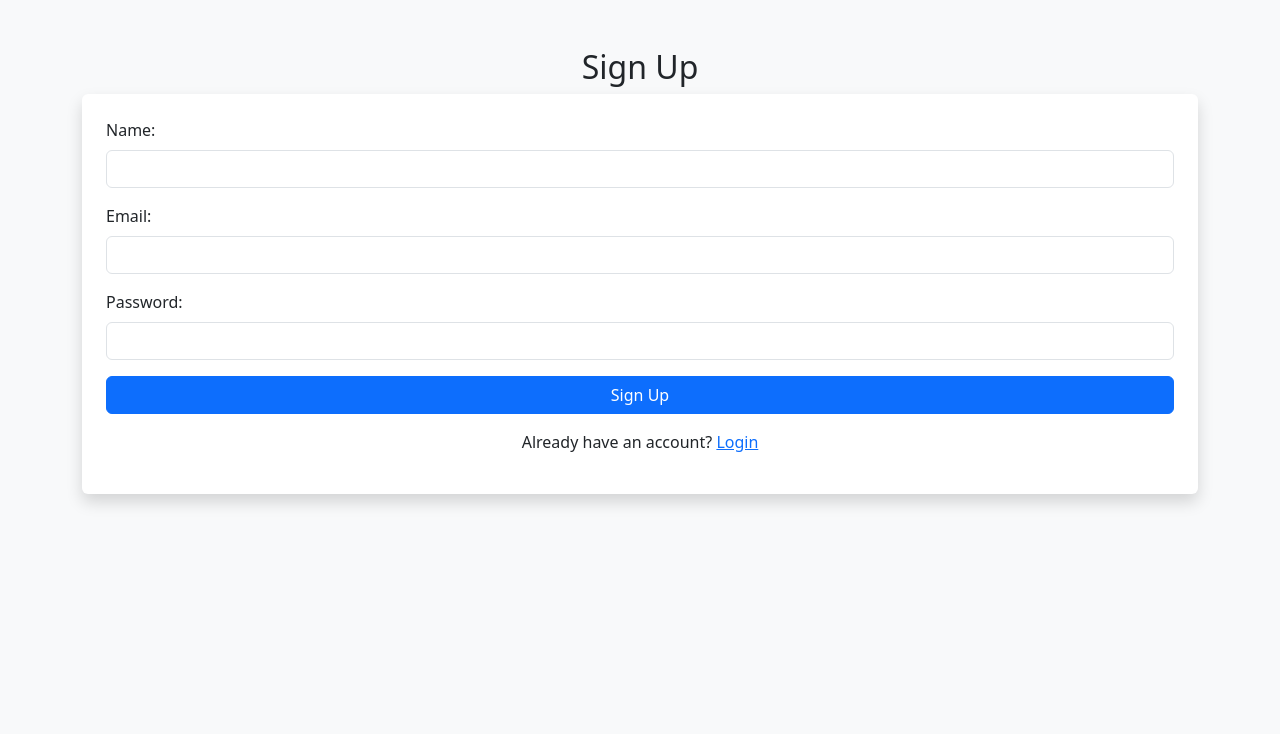
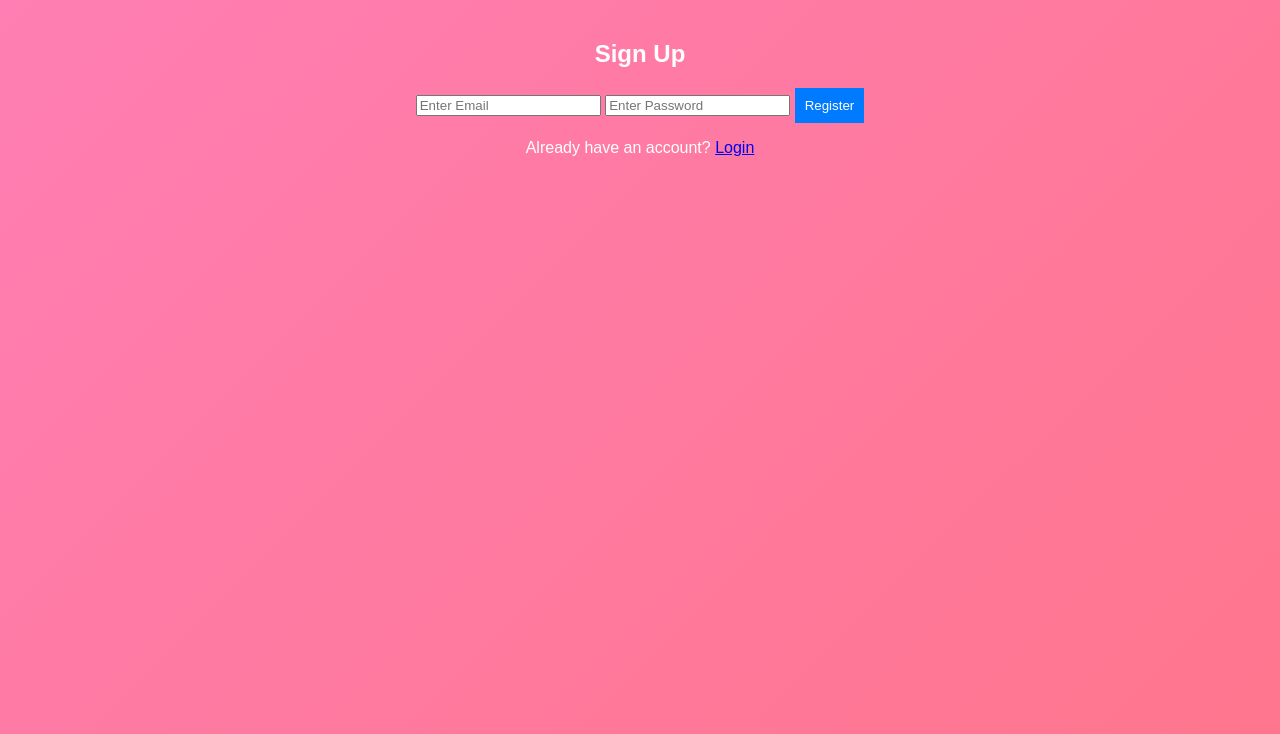
Before and after one commit to prajapati-anuj/FictionFactory, a Flask app: template templates/signup.html in a window 1280 px wide. Shown: the top 734 px of the page. Run offline with Flask 3, Linux system fonts and the light colour scheme; the template is opened without the code that fills it, so the values that code supplies are empty; some libraries are stand-ins or nearby versions.

Commit message:
added databse

```diff
--- a/app.py
+++ b/app.py
@@ -16,6 +16,7 @@ model = genai.GenerativeModel("gemini-1.5-flash")
 # MongoDB Configuration
 app.config["MONGO_URI"] = "mongodb://localhost:27017/StoryWriterDB"
 mongo = PyMongo(app)
+stories_collection = mongo.db.stories  # Collection to store stories
 
 # Configure Upload Folder & Allowed Extensions
 UPLOAD_FOLDER = "static/uploads"
@@ -70,6 +71,15 @@ def generate_story():
             story_text = response.text
             story_title = extract_title(story_text)  # Generate a proper title
             formatted_story = format_story(story_text)  # Format into paragraphs
+
+            story_data = {
+                "title": story_title,
+                "genre": selected_genre,
+                "key_points": key_points,
+                "story": formatted_story
+            }
+            stories_collection.insert_one(story_data)
+
             return render_template("story.html", story=formatted_story, title=story_title, genre=selected_genre)
 
         flash("Error generating story. Try again!", "danger")
--- a/templates/signup.html
+++ b/templates/signup.html
@@ -1,27 +1,18 @@
 <!DOCTYPE html>
 <html lang="en">
 <head>
-    <meta charset="UTF-8">
-    <meta name="viewport" content="width=device-width, initial-scale=1.0">
-    <title>Sign Up</title>
-    <link rel="stylesheet" href="https://cdn.jsdelivr.net/npm/bootstrap@5.3.0/dist/css/bootstrap.min.css">
+    <title>Signup</title>
+    <link rel="stylesheet" href="{{ url_for('static', filename='css/style.css') }}">
 </head>
-<body class="bg-light">
-    <div class="container mt-5">
-        <h2 class="text-center">Sign Up</h2>
-        <form action="/signup" method="POST" class="p-4 bg-white shadow rounded">
-            <label class="form-label">Name:</label>
-            <input type="text" name="name" class="form-control" required>
-
-            <label class="form-label mt-3">Email:</label>
-            <input type="email" name="email" class="form-control" required>
-
-            <label class="form-label mt-3">Password:</label>
-            <input type="password" name="password" class="form-control" required>
-
-            <button type="submit" class="btn btn-primary mt-3 w-100">Sign Up</button>
-            <p class="text-center mt-3">Already have an account? <a href="/login">Login</a></p>
+<body>
+    <div class="form-container">
+        <h2>Sign Up</h2>
+        <form method="POST">
+            <input type="email" name="email" placeholder="Enter Email" required>
+            <input type="password" name="password" placeholder="Enter Password" required>
+            <button type="submit">Register</button>
         </form>
+        <p>Already have an account? <a href="{{ url_for('login') }}">Login</a></p>
     </div>
 </body>
 </html>
```
Also changed, not shown: static/uploads/wp4676582-4k-pc-wallpapers.jpg (added), templates/story.html (line endings or trailing spaces).
